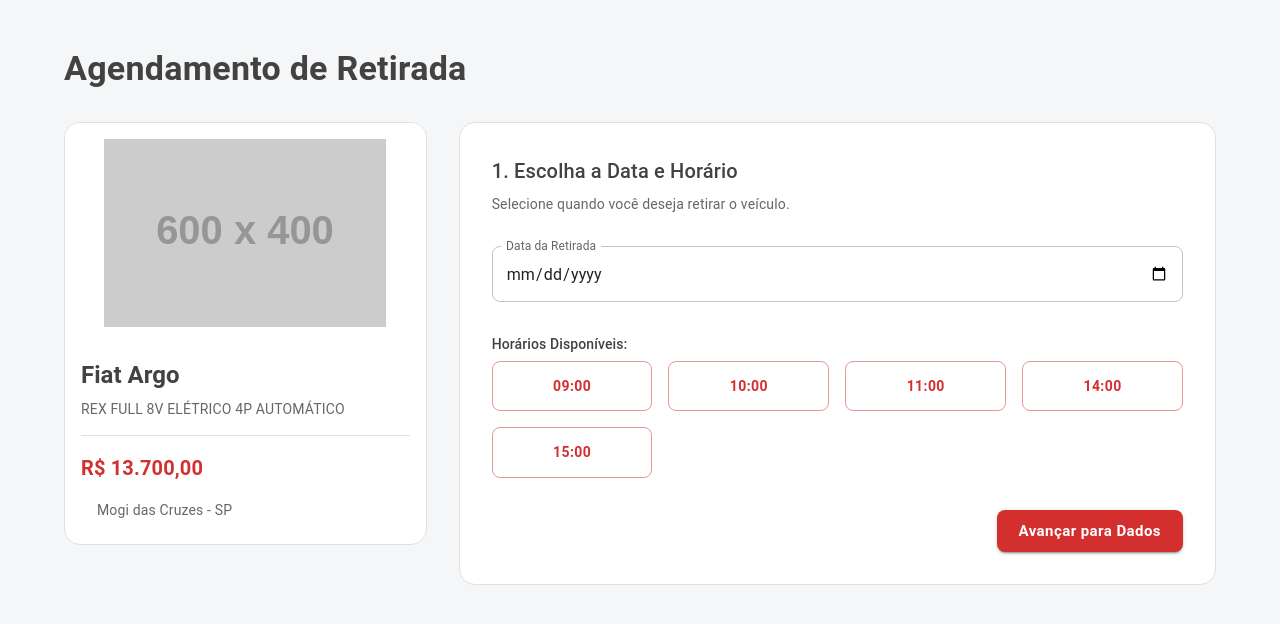
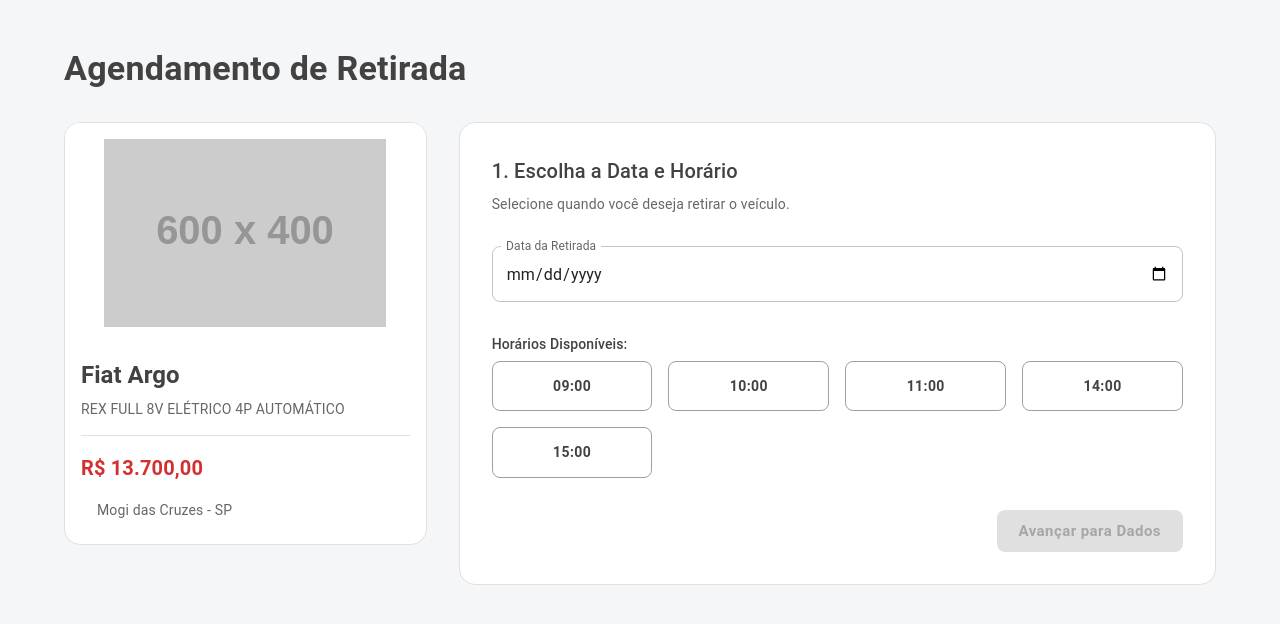
Before and after one commit to VCarmoLima/vehicle-pickup-scheduling-test, a React app in the folder frontend/: page / in a window 1280 px wide. Shown: the top 624 px of the page. Built offline with nearby package versions, Linux system fonts and the light colour scheme; some icons are missing; the HTML template or start-up script is replaced by a standard one.

Commit message:
feat: adiciona estado visual e validacao de selecao de horario no calendario

```diff
--- a/frontend/src/components/Calendario.tsx
+++ b/frontend/src/components/Calendario.tsx
@@ -1,3 +1,4 @@
+import { useState } from 'react';
 import { Box, Typography, TextField, Button } from '@mui/material';
 import { Grid } from '@mui/material';
 
@@ -6,6 +7,7 @@ interface Props {
 }
 
 export default function Calendario({ onNext }: Props) {
+    const [horaSelecionada, setHoraSelecionada] = useState<string | null>(null);
     const mockHorarios = ['09:00', '10:00', '11:00', '14:00', '15:00'];
 
     return (
@@ -34,9 +36,11 @@ export default function Calendario({ onNext }: Props) {
                 {mockHorarios.map((hora) => (
                     <Grid size={{ xs: 4, sm: 3 }} key={hora}>
                         <Button
-                            variant="outlined"
+                            variant={horaSelecionada === hora ? 'contained' : 'outlined'}
+                            color={horaSelecionada === hora ? 'primary' : 'secondary'}
                             fullWidth
                             sx={{ py: 1.5 }}
+                            onClick={() => setHoraSelecionada(hora)}
                         >
                             {hora}
                         </Button>
@@ -50,6 +54,7 @@ export default function Calendario({ onNext }: Props) {
                     color="primary"
                     size="large"
                     onClick={onNext}
+                    disabled={!horaSelecionada}
                 >
                     Avançar para Dados
                 </Button>
```
